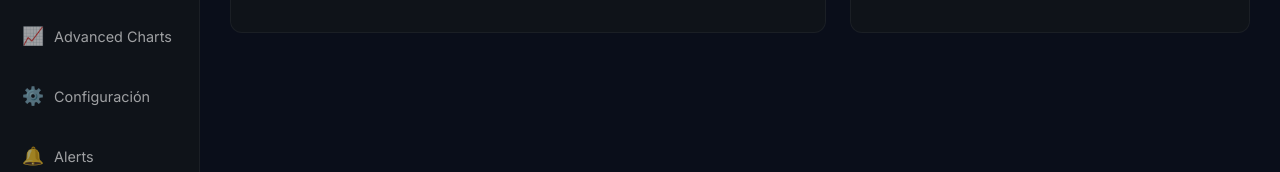
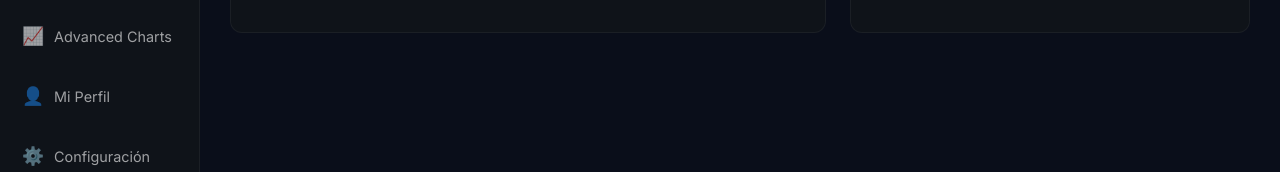
Before and after one commit to fgonzalezgar/equaly_web, a React (Vite) app: page /dashboard/buy in a window 1280 px wide. Shown: the part 466-638 px from the top of the page. Built offline with nearby package versions, Linux system fonts and the light colour scheme; no server answers; sample sign-in values are in the browser's storage.

Commit message:
Menu Profile

```diff
--- a/src/pages/dashboard/BuyStocks.jsx
+++ b/src/pages/dashboard/BuyStocks.jsx
@@ -238,6 +238,10 @@ const BuyStocks = () => {
                         <a href="#" className="nav-item">
                             <span className="nav-icon">📈</span>
                             <span>Advanced Charts</span>
+                        </a>
+                        <a href="#" onClick={(e) => { e.preventDefault(); navigate('/dashboard/profile'); }} className="nav-item">
+                            <span className="nav-icon">👤</span>
+                            <span>Mi Perfil</span>
                         </a>
                         <a href="#" onClick={(e) => { e.preventDefault(); navigate('/dashboard/profile'); }} className="nav-item">
                             <span className="nav-icon">⚙️</span>
--- a/src/pages/dashboard/Currencies.jsx
+++ b/src/pages/dashboard/Currencies.jsx
@@ -118,6 +118,10 @@ const Currencies = () => {
                     <a href="#" className="nav-item">
                         <span className="nav-icon">📈</span>
                         <span>Gráficos Avanzados</span>
+                    </a>
+                    <a href="#" onClick={(e) => { e.preventDefault(); navigate('/dashboard/profile'); }} className="nav-item">
+                        <span className="nav-icon">👤</span>
+                        <span>Mi Perfil</span>
                     </a>
                     <a href="#" onClick={(e) => { e.preventDefault(); navigate('/dashboard/profile'); }} className="nav-item">
                         <span className="nav-icon">⚙️</span>
--- a/src/pages/dashboard/Dashboard.jsx
+++ b/src/pages/dashboard/Dashboard.jsx
@@ -118,6 +118,10 @@ const Dashboard = () => {
                     <a href="#" className="nav-item">
                         <span className="nav-icon">📈</span>
                         <span>Gráficos Avanzados</span>
+                    </a>
+                    <a href="#" onClick={(e) => { e.preventDefault(); navigate('/dashboard/profile'); }} className="nav-item">
+                        <span className="nav-icon">👤</span>
+                        <span>Mi Perfil</span>
                     </a>
                     <a href="#" onClick={(e) => { e.preventDefault(); navigate('/dashboard/profile'); }} className="nav-item">
                         <span className="nav-icon">⚙️</span>
--- a/src/pages/dashboard/Plans.jsx
+++ b/src/pages/dashboard/Plans.jsx
@@ -153,6 +153,10 @@ const Plans = () => {
                     <a href="#" className="nav-item">
                         <span className="nav-icon">📈</span>
                         <span>Gráficos Avanzados</span>
+                    </a>
+                    <a href="#" onClick={(e) => { e.preventDefault(); navigate('/dashboard/profile'); }} className="nav-item">
+                        <span className="nav-icon">👤</span>
+                        <span>Mi Perfil</span>
                     </a>
                     <a href="#" onClick={(e) => { e.preventDefault(); navigate('/dashboard/profile'); }} className="nav-item">
                         <span className="nav-icon">⚙️</span>
--- a/src/pages/dashboard/Profile.jsx
+++ b/src/pages/dashboard/Profile.jsx
@@ -110,7 +110,11 @@ const Profile = () => {
                         <span className="nav-icon">📈</span>
                         <span>Gráficos Avanzados</span>
                     </a>
-                    <a href="#" className="nav-item active">
+                    <a href="#" onClick={(e) => { e.preventDefault(); navigate('/dashboard/profile'); }} className="nav-item active">
+                        <span className="nav-icon">👤</span>
+                        <span>Mi Perfil</span>
+                    </a>
+                    <a href="#" onClick={(e) => { e.preventDefault(); navigate('/dashboard/profile'); }} className="nav-item">
                         <span className="nav-icon">⚙️</span>
                         <span>Configuración</span>
                     </a>
--- a/src/pages/dashboard/Stocks.jsx
+++ b/src/pages/dashboard/Stocks.jsx
@@ -167,6 +167,10 @@ const Stocks = () => {
                     <a href="#" className="nav-item">
                         <span className="nav-icon">📈</span>
                         <span>Advanced Charts</span>
+                    </a>
+                    <a href="#" onClick={(e) => { e.preventDefault(); navigate('/dashboard/profile'); }} className="nav-item">
+                        <span className="nav-icon">👤</span>
+                        <span>Mi Perfil</span>
                     </a>
                     <a href="#" onClick={(e) => { e.preventDefault(); navigate('/dashboard/profile'); }} className="nav-item">
                         <span className="nav-icon">⚙️</span>
```
